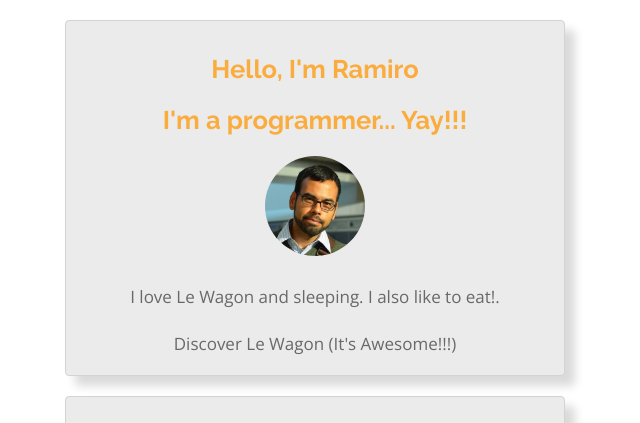
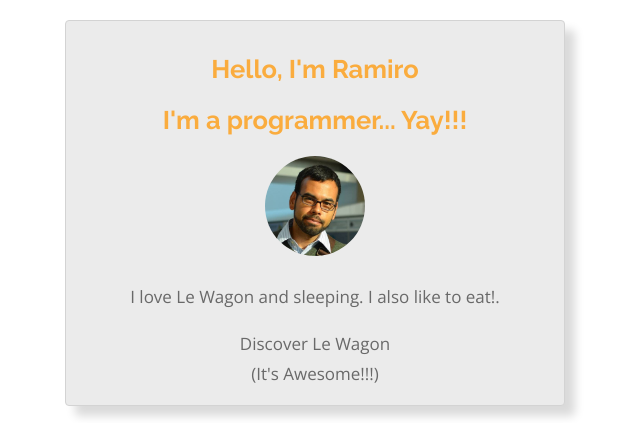
Before and after one commit to ramirogordillo/profile, a plain HTML site: page index.html in a window 1280 px wide. Shown: the top 423 px of the page, without its empty margins (325-965 px from the left). Drawn offline with nearby package versions, Linux system fonts and the light colour scheme.

Commit message:
added a break line

```diff
--- a/index.html
+++ b/index.html
@@ -17,7 +17,7 @@
       <p>
         I love Le Wagon and sleeping. I also like to eat!.
       </p>
-      <a href="#">Discover Le Wagon (It's Awesome!!!)</a>
+      <a href="#">Discover Le Wagon<br>(It's Awesome!!!)</a>
     </div>
 
     <div class="card text-center card-grey">
```
